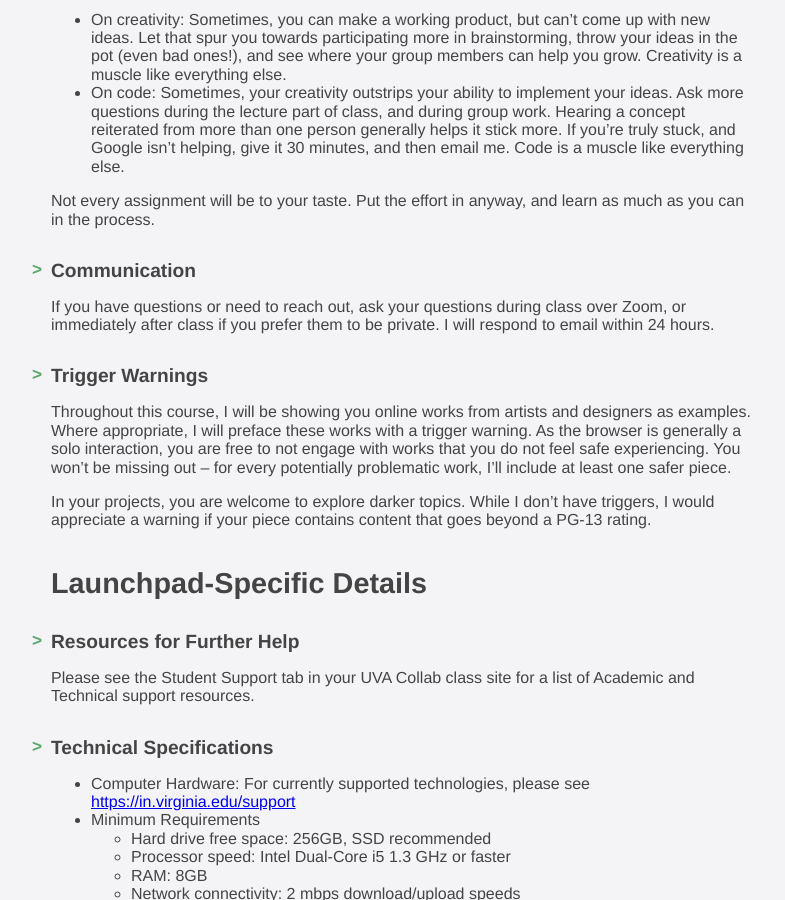
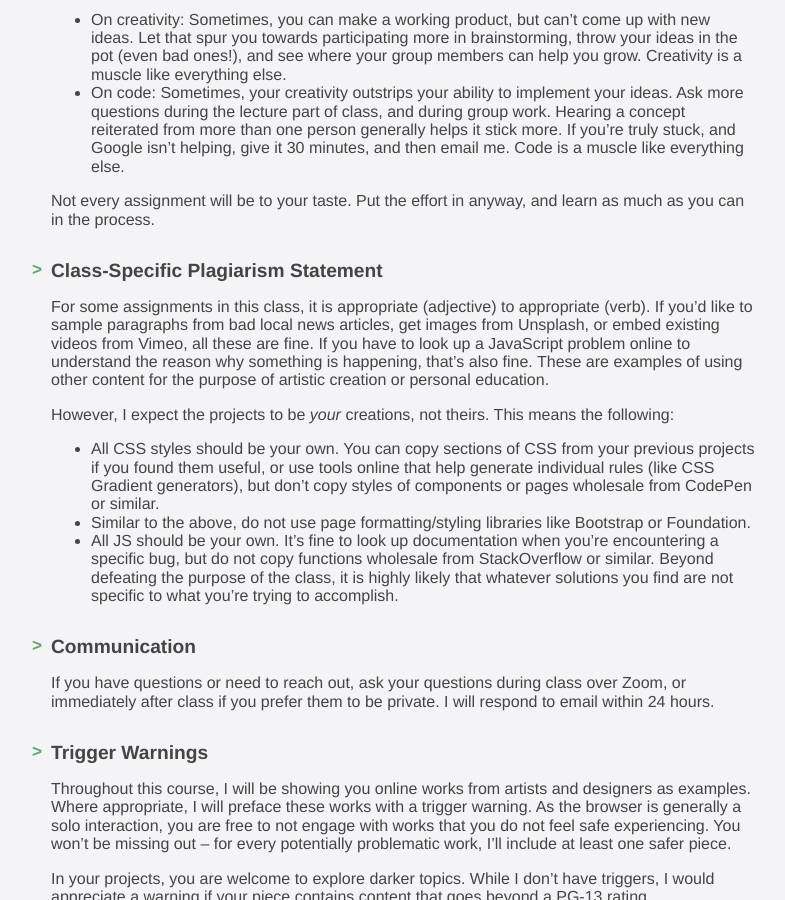
Before and after one commit to thely/artofweb-21, a Jekyll site: the page built from index.md, in a window 1280 px wide and 900 px high, scrolled down 6785 px. Shown: the whole window, without its empty margins (1-786 px from the left). Built offline with Jekyll 4.4.1, drawn with Linux system fonts in a browser that asks for light colours.

Commit message:
assessment components updated

```diff
--- a/_includes/assessment.md
+++ b/_includes/assessment.md
@@ -48,6 +48,15 @@ I do not expect everyone in this class to be equally creative and code-savvy.
 
 Not every assignment will be to your taste. Put the effort in anyway, and learn as much as you can in the process.
 
+#### Class-Specific Plagiarism Statement
+For some assignments in this class, it is appropriate (adjective) to appropriate (verb). If you'd like to sample paragraphs from bad local news articles, get images from Unsplash, or embed existing videos from Vimeo, all these are fine. If you have to look up a JavaScript problem online to understand the reason why something is happening, that's also fine. These are examples of using other content for the purpose of artistic creation or personal education.
+
+However, I expect the projects to be *your* creations, not theirs. This means the following:
+
+* All CSS styles should be your own. You can copy sections of CSS from your previous projects if you found them useful, or use tools online that help generate individual rules (like CSS Gradient generators), but don't copy styles of components or pages wholesale from CodePen or similar.
+* Similar to the above, do not use page formatting/styling libraries like Bootstrap or Foundation.
+* All JS should be your own. It's fine to look up documentation when you're encountering a specific bug, but do not copy functions wholesale from StackOverflow or similar. Beyond defeating the purpose of the class, it is highly likely that whatever solutions you find are not specific to what you're trying to accomplish.
+
 #### Communication
 If you have questions or need to reach out, ask your questions during class over Zoom, or immediately after class if you prefer them to be private. I will respond to email within 24 hours.
 
```
